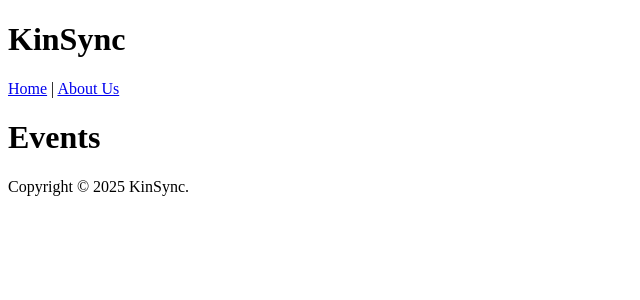
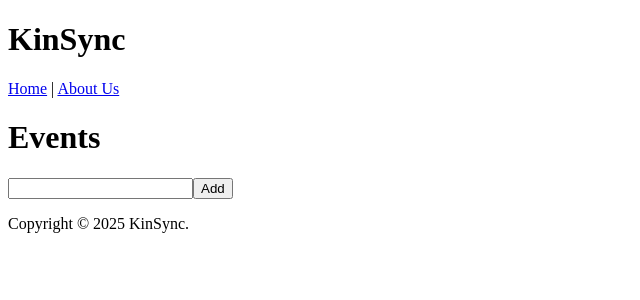
Before and after one commit to stadrus/KinSync-App-Stacey-T, a React (Vite) app in the folder kinsync-app-St/: page /EventList in a window 1280 px wide. Shown: the top 300 px of the page, without its empty margins (0-640 px from the left). Built offline with nearby package versions, Linux system fonts and the light colour scheme.

Commit message:
add button to eventlist

```diff
--- a/kinsync-app-St/src/component/EventList.jsx
+++ b/kinsync-app-St/src/component/EventList.jsx
@@ -1,8 +1,31 @@
-const EventList = () => {
+import { useState } from "react";
+
+function EventList () {
+
+    //create a variable to add events to the event list.
+    let nextId =0;
+
+    //use state for the list of events. Use setEvent to identify the event being added to the list.
+    const [event, setEvent] = useState('');
+    const [list, setList] = useState([]);
+
+    const handleEvent = (e) =>{
+        setEvent(e.target.value)
+    }
+
     return (
-        <div className="event-list">
-            <h1>Events</h1>
-        </div>
+        <>
+            <div className="event-list">
+                <h1>Events</h1>
+                <form id="event-list">
+                <input value={event} onChange={handleEvent}/>
+                <button onClick={()=>{setList([...list, {id: nextId++, event: event }])}}>Add</button>
+                </form>
+                <ol>
+                    {list.map(list => (<li key={list.id}>{list.event}</li>))}
+                </ol>
+            </div>
+        </>
     )
 }
 export default EventList;
```
